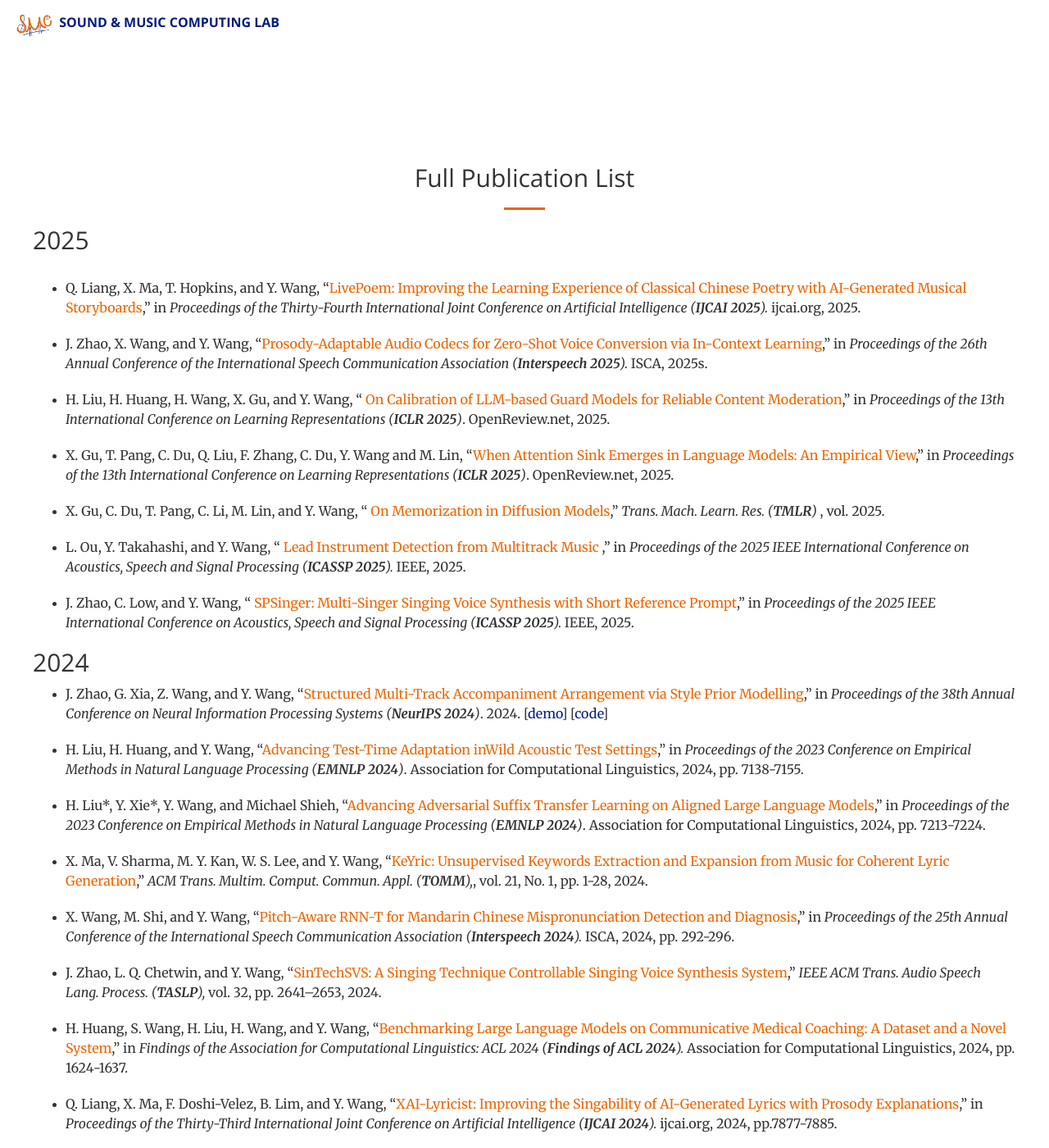
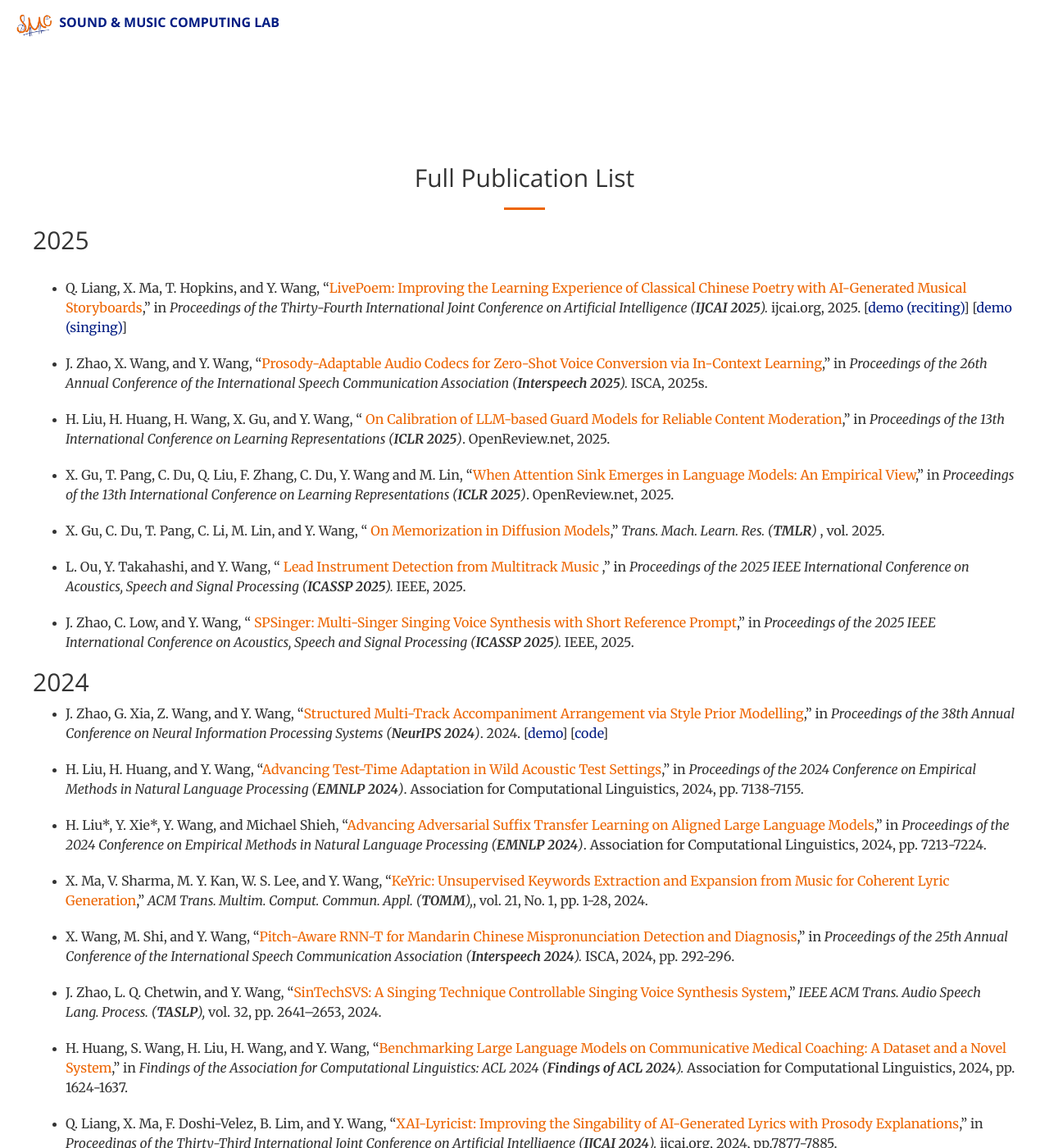
Before and after one commit to SMCNUS/SMCNUS.github.io, a Jekyll site: the page built from _posts/2022-07-28-publication.html, in a window 1280 px wide and 1400 px high. Shown: the whole window at 82% size. Built offline with Jekyll 4.4.1, drawn with Linux system fonts in a browser that asks for light colours; nearby versions of some CDN libraries; library files that are not in the unit come from our copies.

Commit message:
Add CS4347/5647 Lecture videos and demo for LivePoem

```diff
--- a/_includes/publication.html
+++ b/_includes/publication.html
@@ -19,7 +19,10 @@
     <div class="row">
         <ul>
 
-            <li><p><p class="text-align">Q. Liang, X. Ma, T. Hopkins, and Y. Wang, “<a href="archive/pdf/2025/2025_LivePoem (IJCAI25 HAI).pdf" target="_blank">LivePoem: Improving the Learning Experience of Classical Chinese Poetry with AI-Generated Musical Storyboards</a>,” in <i>Proceedings of the Thirty-Fourth International Joint Conference on Artificial Intelligence (<b>IJCAI 2025</b>).</i> ijcai.org, 2025.</p></li>
+            <li><p><p class="text-align">Q. Liang, X. Ma, T. Hopkins, and Y. Wang, “<a href="archive/pdf/2025/2025_LivePoem (IJCAI25 HAI).pdf" target="_blank">LivePoem: Improving the Learning Experience of Classical Chinese Poetry with AI-Generated Musical Storyboards</a>,” in <i>Proceedings of the Thirty-Fourth International Joint Conference on Artificial Intelligence (<b>IJCAI 2025</b>).</i> ijcai.org, 2025.
+            [<a href="https://www.youtube.com/shorts/wXI0ITGkm04" target="_blank" style="color:#031d83;">demo (reciting)</a>]
+            [<a href="https://www.youtube.com/shorts/COKSq3fguTA" target="_blank" style="color:#031d83;">demo (singing)</a>]
+            </p></li>
 
             <li><p class="text-align">J. Zhao, X. Wang, and Y. Wang, “<a href="archive/pdf/2025/2025_Interspeech_464.pdf" target="_blank">Prosody-Adaptable Audio Codecs for Zero-Shot Voice Conversion via In-Context Learning</a>,” in <i>Proceedings of the 26th Annual Conference of the International Speech Communication Association (<b>Interspeech 2025</b>).</i> ISCA, 2025s.</p></li>
 
--- a/_posts/2022-07-28-publication.html
+++ b/_posts/2022-07-28-publication.html
@@ -30,7 +30,10 @@ permalink: /full_publication_list
         </div>
         <div class="row">
             <ul>
-                <li><p><p class="text-align">Q. Liang, X. Ma, T. Hopkins, and Y. Wang, “<a href="archive/pdf/2025/2025_LivePoem (IJCAI25 HAI).pdf" target="_blank">LivePoem: Improving the Learning Experience of Classical Chinese Poetry with AI-Generated Musical Storyboards</a>,” in <i>Proceedings of the Thirty-Fourth International Joint Conference on Artificial Intelligence (<b>IJCAI 2025</b>).</i> ijcai.org, 2025.</p></li>
+                <li><p><p class="text-align">Q. Liang, X. Ma, T. Hopkins, and Y. Wang, “<a href="archive/pdf/2025/2025_LivePoem (IJCAI25 HAI).pdf" target="_blank">LivePoem: Improving the Learning Experience of Classical Chinese Poetry with AI-Generated Musical Storyboards</a>,” in <i>Proceedings of the Thirty-Fourth International Joint Conference on Artificial Intelligence (<b>IJCAI 2025</b>).</i> ijcai.org, 2025.
+                    [<a href="https://www.youtube.com/shorts/wXI0ITGkm04" target="_blank" style="color:#031d83;">demo (reciting)</a>]
+                    [<a href="https://www.youtube.com/shorts/COKSq3fguTA" target="_blank" style="color:#031d83;">demo (singing)</a>]
+                </p></li>
 
                 <li><p class="text-align">J. Zhao, X. Wang, and Y. Wang, “<a href="archive/pdf/2025/2025_Interspeech_464.pdf" target="_blank">Prosody-Adaptable Audio Codecs for Zero-Shot Voice Conversion via In-Context Learning</a>,” in <i>Proceedings of the 26th Annual Conference of the International Speech Communication Association (<b>Interspeech 2025</b>).</i> ISCA, 2025s.</p></li>
 
@@ -60,9 +63,9 @@ permalink: /full_publication_list
                     [<a href="https://github.com/zhaojw1998/Structured-Arrangement-Code" target="_blank" style="color:#031d83;">code</a>]
                     </p></li>
 
-                <li><p class="text-align">H. Liu, H. Huang, and Y. Wang, “<a href="archive/pdf/2024/2024_SpeechTTA.pdf" target="_blank">Advancing Test-Time Adaptation inWild Acoustic Test Settings</a>,” in <em>Proceedings of the 2023 Conference on Empirical Methods in Natural Language Processing (<b>EMNLP 2024</b>)</em>. Association for Computational Linguistics, 2024, pp. 7138-7155.</p></li>
+                <li><p class="text-align">H. Liu, H. Huang, and Y. Wang, “<a href="archive/pdf/2024/2024_SpeechTTA.pdf" target="_blank">Advancing Test-Time Adaptation in Wild Acoustic Test Settings</a>,” in <em>Proceedings of the 2024 Conference on Empirical Methods in Natural Language Processing (<b>EMNLP 2024</b>)</em>. Association for Computational Linguistics, 2024, pp. 7138-7155.</p></li>
 
-                <li><p class="text-align">H. Liu*, Y. Xie*, Y. Wang, and Michael Shieh, “<a href="archive/pdf/2024/2024_DeGCG-Transfer_Attack.pdf" target="_blank">Advancing Adversarial Suffix Transfer Learning on Aligned Large Language Models</a>,” in <em>Proceedings of the 2023 Conference on Empirical Methods in Natural Language Processing (<b>EMNLP 2024</b>)</em>. Association for Computational Linguistics, 2024, pp. 7213-7224.</p></li>
+                <li><p class="text-align">H. Liu*, Y. Xie*, Y. Wang, and Michael Shieh, “<a href="archive/pdf/2024/2024_DeGCG-Transfer_Attack.pdf" target="_blank">Advancing Adversarial Suffix Transfer Learning on Aligned Large Language Models</a>,” in <em>Proceedings of the 2024 Conference on Empirical Methods in Natural Language Processing (<b>EMNLP 2024</b>)</em>. Association for Computational Linguistics, 2024, pp. 7213-7224.</p></li>
 
                 <li><p class="text-align">X. Ma, V. Sharma, M. Y. Kan, W. S. Lee, and Y. Wang, “<a href="archive/pdf/2024/2024_KeYric.pdf" target="_blank">KeYric: Unsupervised Keywords Extraction and Expansion from Music for Coherent Lyric Generation</a>,” <i>ACM Trans. Multim. Comput. Commun. Appl. (<b>TOMM</b>),</i>, vol. 21, No. 1, pp. 1-28, 2024. </p></li>
 
```
Also changed, not shown: _includes/events.html (+6 -2 lines), _posts/2022-07-28-video.html (+23 -1 lines).
